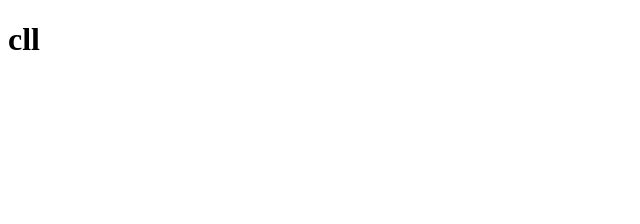
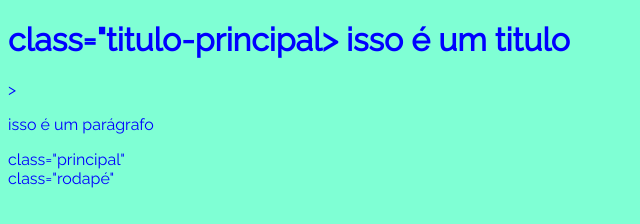
Before and after one commit to amandayedrolima/2024-meu-primeiro-site, a plain HTML site: page index.html in a window 1280 px wide. Shown: the whole page, without its empty margins (0-640 px from the left). Drawn offline with Linux system fonts and the light colour scheme.

Commit message:
Add files via upload

```diff
--- a/index.html
+++ b/index.html
@@ -8,6 +8,15 @@
     <link rel="stylesheet" href="style.css">
 </head>
 <body>
-    <h1> cll </h1>
+    <header class="cabecalho">
+        <h1> class="titulo-principal> isso é um titulo </h1>
+        ><p> isso é um parágrafo </p>
+    </header>
+    <main> class="principal"
+
+    </main>
+    <footer> class="rodapé"
+
+    </footer>
 </body>
 </html>
--- a/style.css
+++ b/style.css
@@ -1,3 +1,24 @@
-h1{
-bacground-color: #8400ff
+     @import url('https://fonts.googleapis.com/css2?family=raleway:ital,wht@0,100,..900;1,100..900');
+    *{
+        marguin: 0;
+        padding: 0;
+    }
+
+    :root{
+        -moz-column-rule-color: aquamarine;
+        -moz-column-rule-color: blue;
+        -moz-column-rule-color: blueviolet;
+        -moz-column-rule-color: brown;
+        -moz-column-rule-color: black;
+        --texto-corpo: "Raleway", sans-serif;
+        --texto-titulo: "Seden SC", serif;
+    }
+    body{
+        background-color: aquamarine;
+        color: blue;
+        font-family: var(--texto-corpo);
+    }
+
+.titulo-principal{
+font-family: var(--texto-titulo);
 }
```
